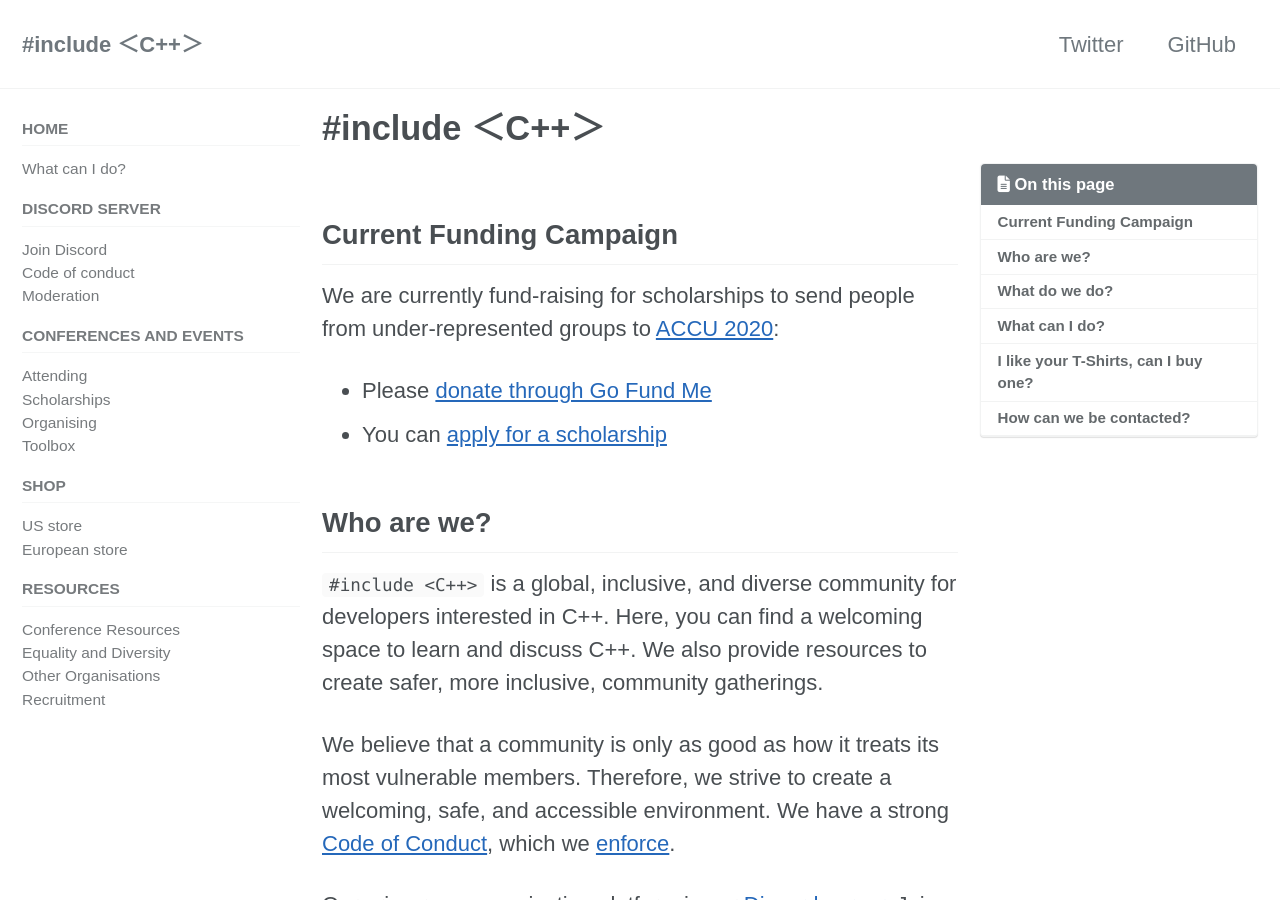
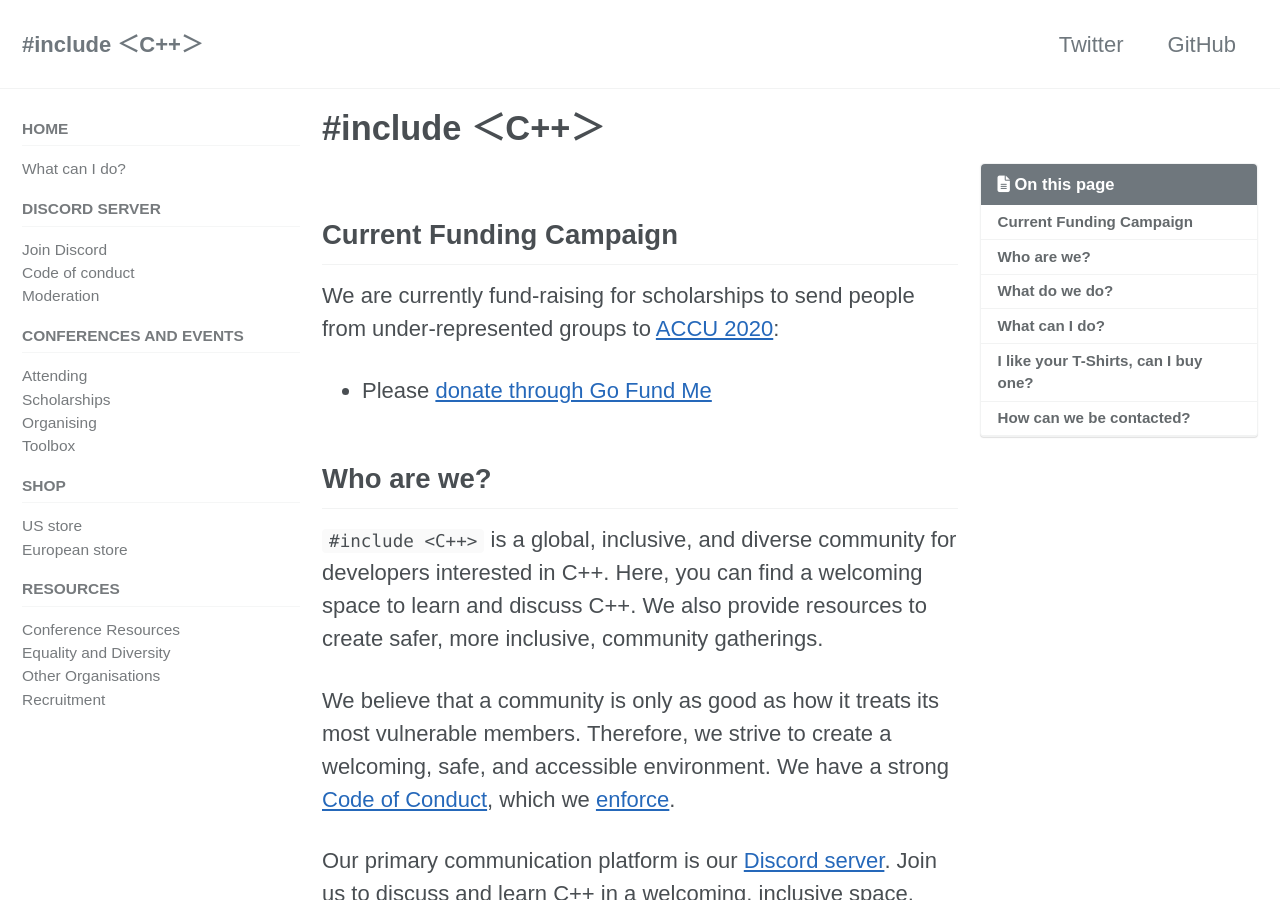
Before and after one commit to include-cpp/include-cpp.github.io, a Jekyll site: the page built from index.md, in a window 1280 px wide and 900 px high. Built offline with Jekyll 4.4.1, drawn with Linux system fonts in a browser that asks for light colours; cached includes are drawn as plain includes; nearby versions of some CDN libraries.

Commit message:
Remove link to ACCU 2020 application form, which is now closed.

```diff
--- a/index.md
+++ b/index.md
@@ -9,7 +9,6 @@ toc: true
 We are currently fund-raising for scholarships to send people from under-represented groups to [ACCU 2020](https://conference.accu.org):
 
 * Please [donate through Go Fund Me](https://www.gofundme.com/f/include-scholarships-for-accu-spring-2020)
-* You can [apply for a scholarship](https://richardchandler590561.typeform.com/to/ruUqBs)
 
 ## Who are we?
 
```
Also changed, not shown: conferences/scholarships.md (+0 -1 lines).
